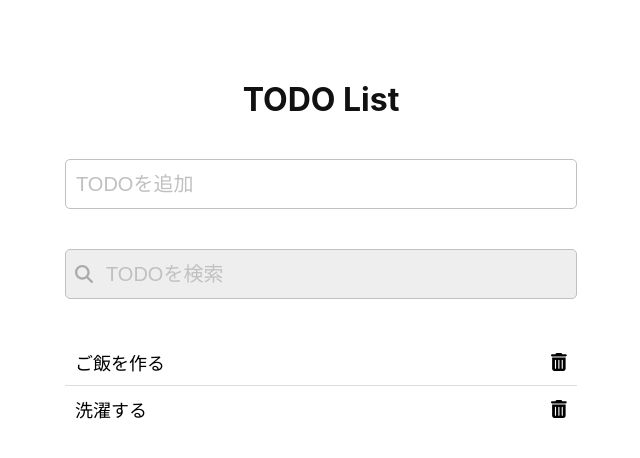
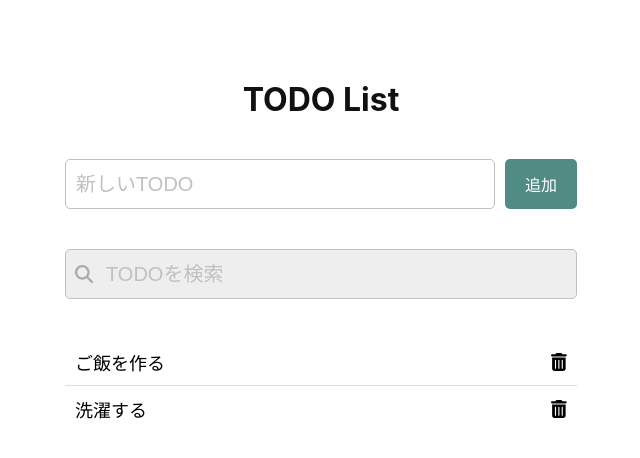
Before and after one commit to akko-k/react-output-router, a React (Vite) app: page / in a window 1280 px wide. Shown: the top 458 px of the page, without its empty margins (319-959 px from the left). Built offline with nearby package versions, Linux system fonts and the light colour scheme.

Commit message:
TODOの追加をボタンに変更

```diff
--- a/src/components/organisms/AddTodo/index.jsx
+++ b/src/components/organisms/AddTodo/index.jsx
@@ -14,15 +14,20 @@ export const AddTodo = (props) => {
     handleAddNewTodo,
   } = props;
   return (
-    <>
+    <div className={styles.container}>
       <input
         className={styles.input}
         type="text"
         placeholder={placeholder}
         value={addInputValue}
         onChange={onChangeAddInputValue}
-        onKeyDown={handleAddNewTodo}
       />
-    </>
+      <button
+        className={styles.button} // Add styling for the button
+        onClick={handleAddNewTodo} // Trigger the function on button click
+      >
+        追加
+      </button>
+    </div>
   );
 };
--- a/src/components/organisms/AddTodo/style.module.css
+++ b/src/components/organisms/AddTodo/style.module.css
@@ -1,3 +1,8 @@
+.container {
+  display: flex;
+  width: 100%;
+}
+
 .input {
   border: 1px solid #c0c0c0;
   width: 100%;
@@ -6,8 +11,30 @@
   box-sizing: border-box;
   font-size: 20px;
   border-radius: 5px;
+  flex: 1;
 }
 
 .input::placeholder {
   color: #c0c0c0;
 }
+
+.button {
+  border: none;
+  color: white;
+  background-color: #518c84;
+  height: 50px;
+  padding: 0 20px;
+  box-sizing: border-box;
+  font-size: 16px;
+  border-radius: 5px;
+  margin-left: 10px;
+  cursor: pointer;
+}
+
+.button:hover {
+  background-color: #3f746d;
+}
+
+.button:active {
+  transform: scale(0.98);
+}
--- a/src/components/templates/TodoTemplate/index.jsx
+++ b/src/components/templates/TodoTemplate/index.jsx
@@ -38,7 +38,7 @@ export const TodoTemplate = () => {
 
   //TODOリストに新規TODOリストを追加
   const handleAddNewTodo = (e) => {
-    if (e.key === 'Enter' && addInputValue) {
+    if (addInputValue) {
       const nextUniqueId = uniqueId + 1;
       const newTodo = [
         ...todos,
@@ -69,7 +69,7 @@ export const TodoTemplate = () => {
       <h1 className={styles.title}>TODO List</h1>
       <section className={styles.common}>
         <AddTodo
-          placeholder={'TODOを追加'}
+          placeholder={'新しいTODO'}
           addInputValue={addInputValue}
           onChangeAddInputValue={onChangeAddInputValue}
           handleAddNewTodo={handleAddNewTodo}
```
